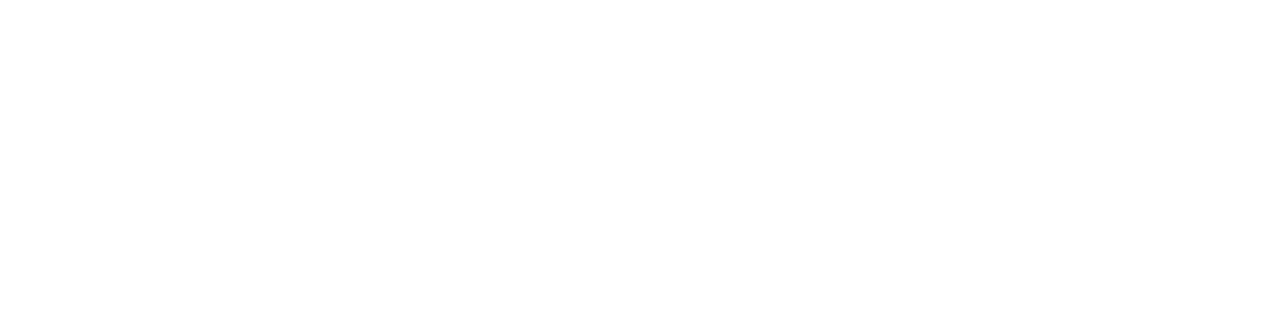
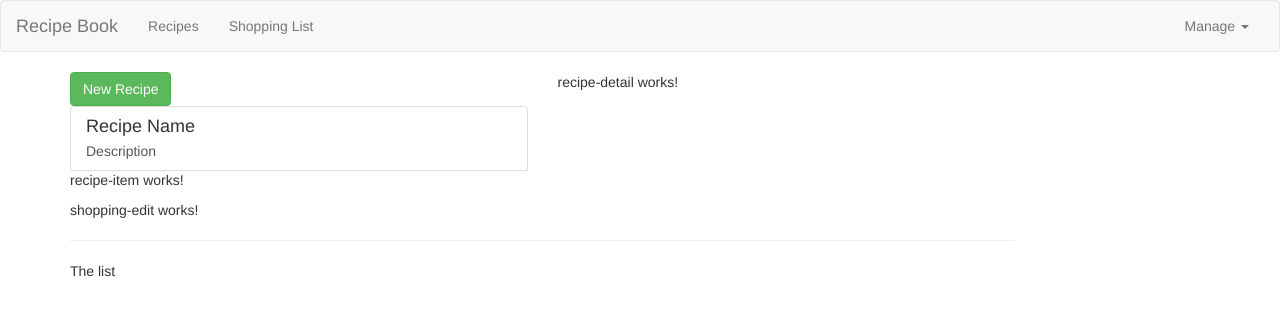
Before and after one commit to yotamm/Angular-5-recipe-and-shopping-list, an Angular app: page / in a window 1280 px wide. Shown: the top 316 px of the page. Built offline with nearby package versions, Linux system fonts and the light colour scheme.

Commit message:
styling mostly

```diff
--- a/src/app/app.component.html
+++ b/src/app/app.component.html
@@ -0,0 +1,9 @@
+<app-header></app-header>
+<div class="container">
+    <div class="row">
+        <div class="col-md-12">
+            <app-recipes></app-recipes>
+            <app-shopping-list></app-shopping-list>
+        </div>
+    </div>
+</div>
--- a/src/app/header/header.component.html
+++ b/src/app/header/header.component.html
@@ -1,3 +1,22 @@
-<p>
-  header works!
-</p>
+<nav class="navbar navbar-default">
+  <div class="container-fluid">
+    <div class="navbar-header">
+      <a href="#" class="navbar-brand">Recipe Book</a>
+    </div>
+    <div class="collapse navbar-collapse">
+      <ul class="nav navbar-nav">
+        <li><a href="#">Recipes</a></li>
+        <li><a href="#">Shopping List</a></li>
+      </ul>
+      <ul class="nav navbar-nav navbar-right">
+          <li class="dropdown">
+            <a href="#" class="dropdown-toggle" role="button">Manage <span class="caret"></span></a>
+            <ul class="dropdown-menu">
+              <li><a href="#">Save Data</a></li>
+              <li><a href="#">Fetch Data</a></li>
+            </ul>
+          </li>
+      </ul>
+    </div>
+  </div>
+</nav>
--- a/src/app/recipes/recipe-list/recipe-list.component.html
+++ b/src/app/recipes/recipe-list/recipe-list.component.html
@@ -1,3 +1,19 @@
-<p>
-  recipe-list works!
-</p>
+<div class="row">
+  <div class="col-xs-12">
+    <button class="btn btn-success">New Recipe</button>
+  </div>
+</div>
+<div class="row">
+  <div class="col-xs-12">
+    <a href="#" class="list-group-item clearfix">
+      <div class="pull-left">
+        <h4 class="list-group-item-heading">Recipe Name</h4>
+        <p class="list-group-item-text">Description</p>
+      </div>
+      <span class="pull-right">
+        <img src="" alt="" class="img-responsive" style="max-height: 50px;">
+      </span>
+    </a>
+    <app-recipe-item></app-recipe-item>
+  </div>
+</div>
--- a/src/app/recipes/recipe-list/recipe-list.component.ts
+++ b/src/app/recipes/recipe-list/recipe-list.component.ts
@@ -1,4 +1,5 @@
 import { Component, OnInit } from '@angular/core';
+import { Recipe } from '../recipe.model';
 
 @Component({
   selector: 'app-recipe-list',
@@ -6,6 +7,8 @@
   styleUrls: ['./recipe-list.component.css']
 })
 export class RecipeListComponent implements OnInit {
+  recipes: Recipe[] = [new Recipe('test name', 'test desc',
+    'http://www.readersdigest.ca/wp-content/uploads/2013/02/worst-foods-for-aging-fast-food.jpg')];
 
   constructor() { }
 
--- /dev/null
+++ b/src/app/recipes/recipe.model.ts
@@ -0,0 +1,11 @@
+export class Recipe {
+    public name: string;
+    public description: string;
+    public imagePath: string;
+
+    constructor(name: string, description: string, imagePath: string) {
+        this.name = name;
+        this.description = description;
+        this.imagePath = imagePath;
+    }
+}
--- a/src/app/recipes/recipes.component.html
+++ b/src/app/recipes/recipes.component.html
@@ -1,3 +1,8 @@
-<p>
-  recipes works!
-</p>
+<div class="row">
+  <div class="col-md-5">
+    <app-recipe-list></app-recipe-list>
+  </div>
+  <div class="col-md-7">
+    <app-recipe-detail></app-recipe-detail>
+  </div>
+</div>
--- a/src/app/shopping-list/shopping-list.component.html
+++ b/src/app/shopping-list/shopping-list.component.html
@@ -1,3 +1,7 @@
-<p>
-  shopping-list works!
-</p>
+<div class="row">
+  <div class="col-xs-10">
+    <app-shopping-edit></app-shopping-edit>
+    <hr>
+    <p>The list</p>
+  </div>
+</div>
```
